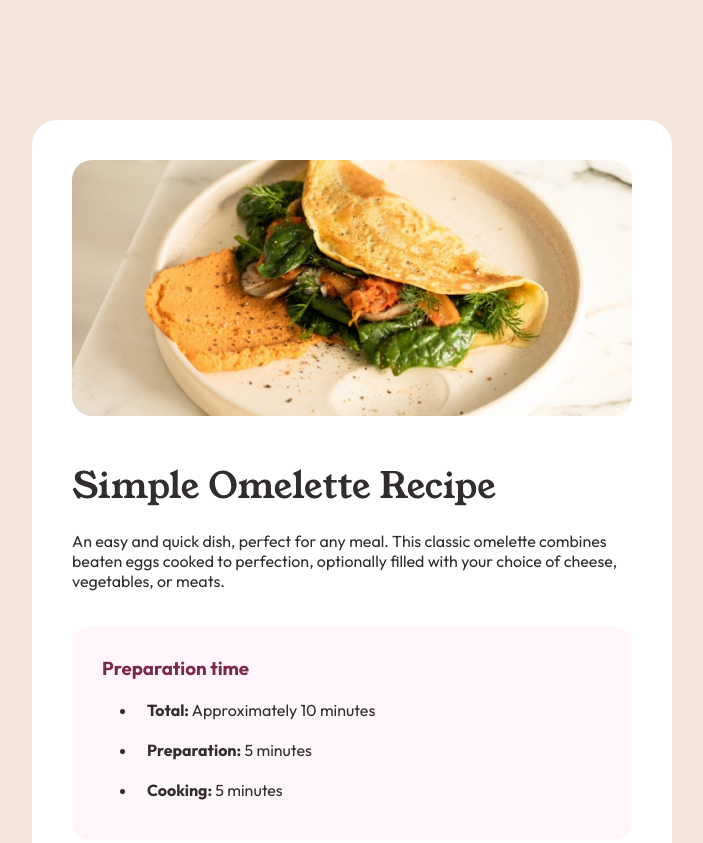
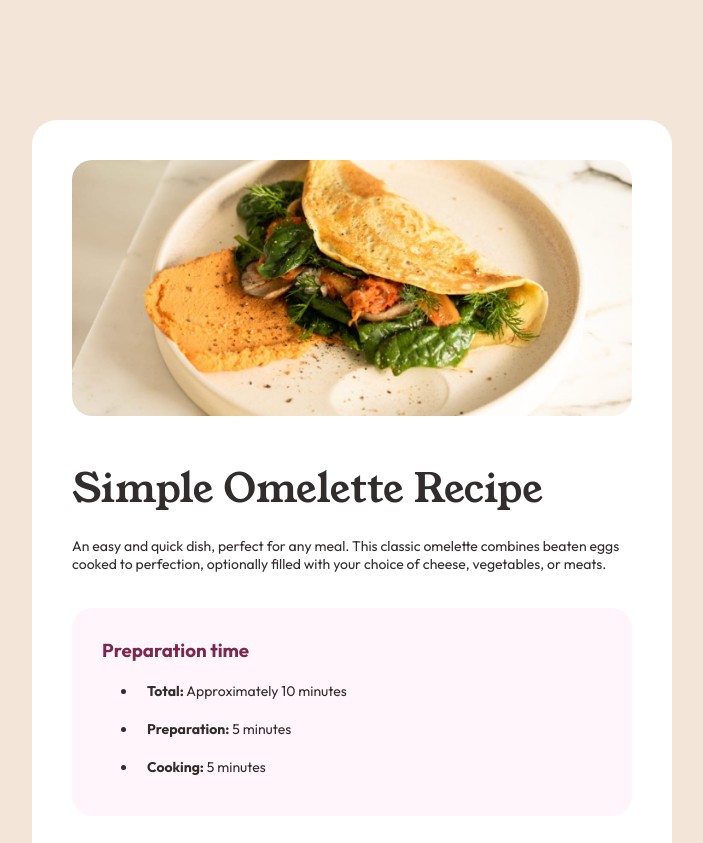
Before and after one commit to majdi-neji/Recipe-Page, a plain HTML site: page index.html in a window 1280 px wide. Shown: the top 843 px of the page, without its empty margins (288-991 px from the left). Drawn offline with Linux system fonts and the light colour scheme.

Commit message:
Update style.css

```diff
--- a/style.css
+++ b/style.css
@@ -51,12 +51,12 @@ li,
 table {
   font-family: "Outfit", serif;
   color: var(--Stone-900);
-  font-size: 1rem;
+  font-size: 0.875rem;
 }
 h1 {
   color: var(--Stone-900);
   font-family: "Young Serif", serif;
-  font-size: 2.25rem;
+  font-size: 2.5rem;
   padding-bottom: 20px;
   font-weight: 500;
 }
```
